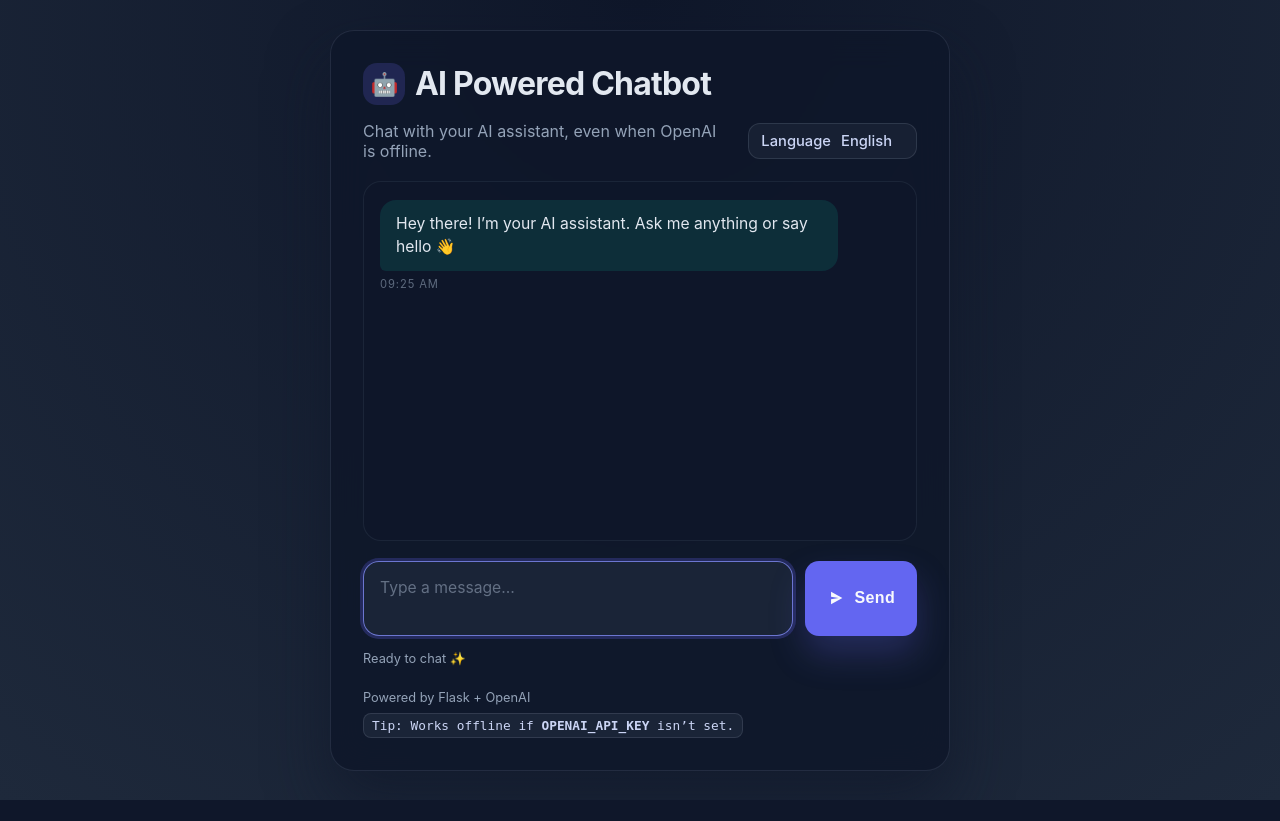
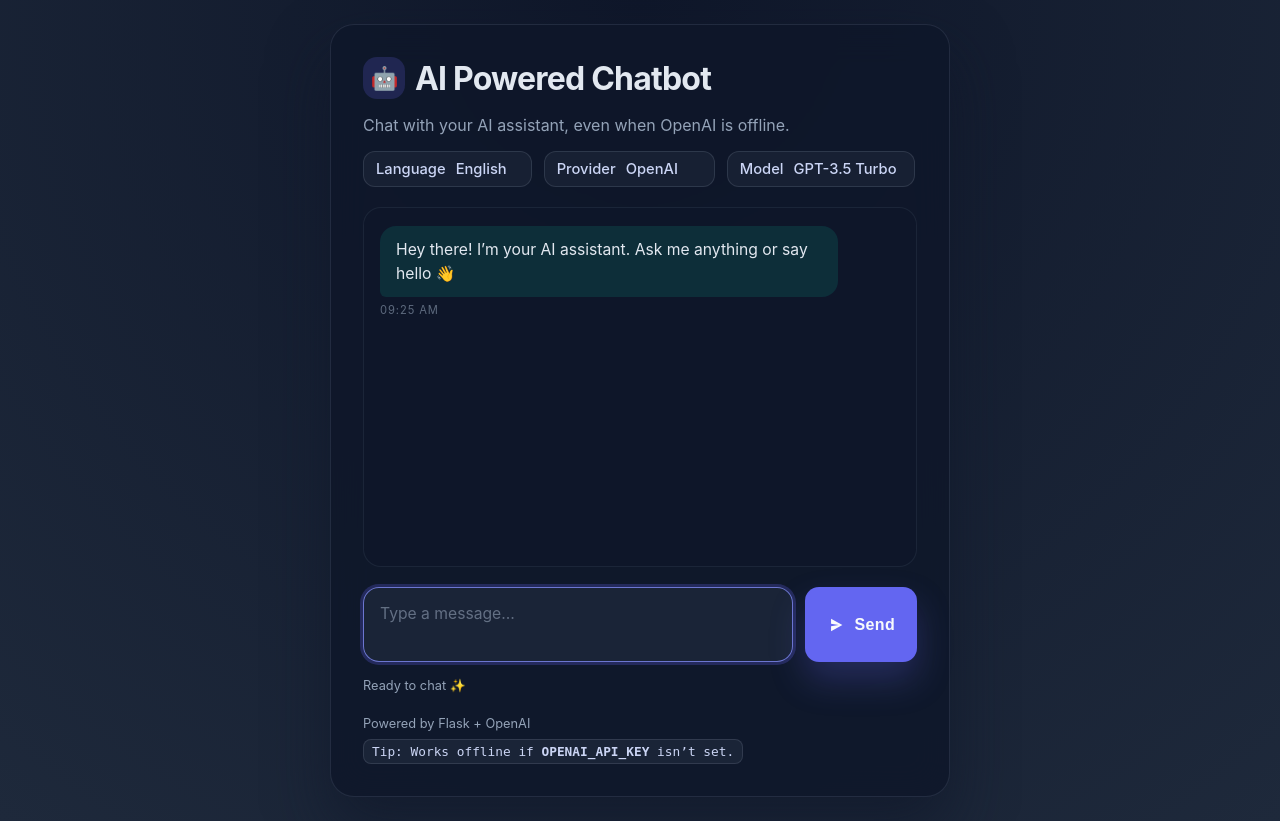
Before and after one commit to Aduracodez/AI-Powered-Chatbot, a Flask app: page / in a window 1280 px wide. Before the commit the page ends 800 px from the top, so only its background shows below. Run offline with Flask 3, Linux system fonts and the light colour scheme.

Commit message:
powered by two Ai Models

```diff
--- a/app.py
+++ b/app.py
@@ -2,6 +2,7 @@
 import os
 from dotenv import load_dotenv
 from models import db, Conversation
+import requests
 
 load_dotenv()
 
@@ -33,6 +34,10 @@
         ),
         "offline_template": "(offline demo) You said: {message}",
         "api_error_template": "(API error) {error}",
+        "local_disabled_template": (
+            "(local model unavailable) Enable the local LLM service or choose OpenAI."
+        ),
+        "local_error_template": "(Local model error) {error}",
     },
     "de": {
         "label": "German",
@@ -44,9 +49,47 @@
         ),
         "offline_template": "(Offline-Demo) Du hast gesagt: {message}",
         "api_error_template": "(API-Fehler) {error}",
+        "local_disabled_template": (
+            "(Lokales Modell nicht verfügbar) Aktiviere den lokalen Dienst oder wähle OpenAI."
+        ),
+        "local_error_template": "(Fehler im lokalen Modell) {error}",
     },
 }
 DEFAULT_LANGUAGE = "en"
+
+OPENAI_MODELS = [
+    {
+        "id": os.getenv("OPENAI_MODEL", "gpt-3.5-turbo"),
+        "label": "GPT-3.5 Turbo",
+    }
+]
+DEFAULT_OPENAI_MODEL = OPENAI_MODELS[0]["id"]
+
+LOCAL_LLM_ENABLED = os.getenv("ENABLE_LOCAL_LLM", "false").lower() == "true"
+OLLAMA_URL = os.getenv("OLLAMA_URL", "http://127.0.0.1:11434")
+LOCAL_MODELS = {
+    os.getenv("LOCAL_LLM_MODEL", "llama2"):
+        {
+            "label": os.getenv("LOCAL_LLM_LABEL", "LLaMA 2 (via Ollama)"),
+            "provider": "ollama",
+        }
+}
+DEFAULT_LOCAL_MODEL = next(iter(LOCAL_MODELS.keys()))
+
+MODEL_OPTIONS = {
+    "openai": OPENAI_MODELS,
+    "local": [
+        {"id": model_id, "label": meta["label"]}
+        for model_id, meta in LOCAL_MODELS.items()
+    ],
+}
+DEFAULT_PROVIDER = os.getenv("DEFAULT_MODEL_PROVIDER", "openai")
+if DEFAULT_PROVIDER not in MODEL_OPTIONS:
+    DEFAULT_PROVIDER = "openai"
+DEFAULT_MODELS = {
+    "openai": DEFAULT_OPENAI_MODEL,
+    "local": DEFAULT_LOCAL_MODEL,
+}
 
 # Only use OpenAI if a key is present (so the UI still works without a key)
 OPENAI_API_KEY = os.getenv("OPENAI_API_KEY")
@@ -58,9 +101,53 @@
     except Exception:
         openai_client = None  # fall back gracefully
 
+
+def build_system_prompt(language_data, user_msg):
+    """Construct a prompt for local LLMs using the language-specific system instructions."""
+    return (
+        f"{language_data['system_prompt']}\n\n"
+        f"User: {user_msg}\n"
+        "Assistant:"
+    )
+
+
+def call_local_llm(prompt: str, model_id: str) -> str:
+    """Call a locally hosted LLM (e.g., via Ollama)."""
+    if not LOCAL_LLM_ENABLED:
+        raise RuntimeError("Local LLM not enabled")
+
+    model_id = model_id or DEFAULT_LOCAL_MODEL
+    if model_id not in LOCAL_MODELS:
+        raise ValueError(f"Unknown local model '{model_id}'")
+
+    url = f"{OLLAMA_URL.rstrip('/')}/api/generate"
+    response = requests.post(
+        url,
+        json={
+            "model": model_id,
+            "prompt": prompt,
+            "stream": False,
+        },
+        timeout=120,
+    )
+    response.raise_for_status()
+    data = response.json()
+    reply = data.get("response", "").strip()
+    if not reply:
+        raise RuntimeError("Local model returned an empty response")
+    return reply
+
+
 @app.route("/")
 def home():
-    return render_template("index.html")
+    app_config = {
+        "modelOptions": MODEL_OPTIONS,
+        "defaultProvider": DEFAULT_PROVIDER,
+        "defaultModels": DEFAULT_MODELS,
+        "localLLMEnabled": LOCAL_LLM_ENABLED,
+    }
+    return render_template("index.html", app_config=app_config)
+
 
 @app.route("/chat", methods=["POST"])
 def chat():
@@ -71,34 +158,54 @@
         language_code = DEFAULT_LANGUAGE
     language_data = SUPPORTED_LANGUAGES[language_code]
 
+    provider = (payload.get("provider") or DEFAULT_PROVIDER).lower()
+    if provider not in MODEL_OPTIONS:
+        provider = DEFAULT_PROVIDER
+
     if not user_msg:
         # Message for empty input always returned in English to keep tests deterministic
         return jsonify({
             "answer": "Please type something 🙂",
             "mode": "error",
             "language": language_code,
+            "provider": provider,
         })
 
     reply = ""
     mode = "api"
 
-    if not openai_client:
-        reply = language_data["offline_template"].format(message=user_msg)
-        mode = "offline"
+    if provider == "local":
+        if not LOCAL_LLM_ENABLED:
+            reply = language_data["local_disabled_template"]
+            mode = "local_disabled"
+        else:
+            try:
+                model_id = payload.get("model") or DEFAULT_LOCAL_MODEL
+                prompt = build_system_prompt(language_data, user_msg)
+                reply = call_local_llm(prompt, model_id)
+            except Exception as exc:  # broad catch to avoid breaking UI
+                reply = language_data["local_error_template"].format(error=exc)
+                mode = "local_error"
     else:
-        try:
-            resp = openai_client.chat.completions.create(
-                model="gpt-3.5-turbo",
-                messages=[
-                    {"role": "system", "content": language_data["system_prompt"]},
-                    {"role": "user", "content": user_msg}
-                ],
-                temperature=0.3,
-            )
-            reply = resp.choices[0].message.content
-        except Exception as e:
-            reply = language_data["api_error_template"].format(error=e)
-            mode = "error"
+        # Default to OpenAI provider
+        if not openai_client:
+            reply = language_data["offline_template"].format(message=user_msg)
+            mode = "offline"
+        else:
+            try:
+                model_name = payload.get("model") or DEFAULT_OPENAI_MODEL
+                resp = openai_client.chat.completions.create(
+                    model=model_name,
+                    messages=[
+                        {"role": "system", "content": language_data["system_prompt"]},
+                        {"role": "user", "content": user_msg}
+                    ],
+                    temperature=0.3,
+                )
+                reply = resp.choices[0].message.content
+            except Exception as e:
+                reply = language_data["api_error_template"].format(error=e)
+                mode = "error"
 
     # Store conversation in database
     try:
@@ -118,6 +225,7 @@
         "answer": reply,
         "mode": mode,
         "language": language_code,
+        "provider": provider,
     })
 
 
--- a/requirements.txt
+++ b/requirements.txt
@@ -2,4 +2,5 @@
 python-dotenv>=1.0.0
 openai>=1.0.0
 Flask-SQLAlchemy>=3.1.0
+requests>=2.31.0
 gunicorn>=21.2.0
--- a/static/main.js
+++ b/static/main.js
@@ -1,3 +1,4 @@
+const appConfig = window.appConfig || {};
 const messagesEl = document.getElementById("messages");
 const inputEl = document.getElementById("userInput");
 const sendBtn = document.getElementById("sendBtn");
@@ -5,6 +6,13 @@
 const statusEl = document.getElementById("status");
 const formEl = document.getElementById("chatForm");
 const languageSelect = document.getElementById("languageSelect");
+const providerSelect = document.getElementById("providerSelect");
+const modelSelect = document.getElementById("modelSelect");
+const modelPicker = document.getElementById("modelPicker");
+
+const modelOptions = appConfig.modelOptions || {};
+const defaultModels = appConfig.defaultModels || {};
+const localLLMEnabled = appConfig.localLLMEnabled ?? false;
 
 const translations = {
   en: {
@@ -19,8 +27,17 @@
     statusOffline: "OpenAI key missing – running in demo mode.",
     statusApiError: "OpenAI couldn’t respond. Showing fallback.",
     statusSuccess: "All good! Ask away.",
+    statusLocalDisabled: "Local model is not enabled. Please start the service or pick OpenAI.",
+    statusLocalError: "Local model failed. See logs and try again.",
+    providerOpenAI: "OpenAI",
+    providerLocal: "Local LLM",
+    providerOpenAINotice: "Using OpenAI (requires API key).",
+    providerLocalNotice: localLLMEnabled
+      ? "Using the local model. Make sure Ollama is running."
+      : "Local model currently disabled.",
     languageChanged: "Got it! I’ll reply in English.",
     languageChangedPrompt: "Language updated to English.",
+    modelChanged: "Model switched to {model}.",
   },
   de: {
     greeting: "Hallo! Ich bin deine KI-Assistentin. Stell mir eine Frage oder sag Hallo 👋",
@@ -34,17 +51,41 @@
     statusOffline: "OpenAI-Schlüssel fehlt – Demo-Modus aktiv.",
     statusApiError: "OpenAI konnte nicht antworten. Zeige Fallback.",
     statusSuccess: "Alles gut! Stell deine Frage.",
+    statusLocalDisabled: "Lokales Modell nicht aktiviert. Starte den Dienst oder wähle OpenAI.",
+    statusLocalError: "Lokales Modell fehlgeschlagen. Prüfe die Logs und versuche es erneut.",
+    providerOpenAI: "OpenAI",
+    providerLocal: "Lokales LLM",
+    providerOpenAINotice: "Verwende OpenAI (API-Schlüssel erforderlich).",
+    providerLocalNotice: localLLMEnabled
+      ? "Verwende das lokale Modell. Stelle sicher, dass Ollama läuft."
+      : "Lokales Modell derzeit deaktiviert.",
     languageChanged: "Alles klar! Ich antworte jetzt auf Deutsch.",
     languageChangedPrompt: "Sprache auf Deutsch umgestellt.",
+    modelChanged: "Modell zu {model} gewechselt.",
   },
 };
 
 let currentLanguage = languageSelect?.value || "en";
+let currentProvider = appConfig.defaultProvider || "openai";
+let currentModel = defaultModels[currentProvider] ||
+  (modelOptions[currentProvider] || [])[0]?.id || "";
 const sessionId = getOrCreateSessionId();
 
 function t(key) {
   const catalog = translations[currentLanguage] || translations.en;
   return catalog[key] ?? key;
+}
+
+function format(key, vars = {}) {
+  const template = t(key);
+  return template.replace(/\{(\w+)\}/g, (_, name) => vars[name] ?? "");
+}
+
+function providerLabel(providerId) {
+  if (providerId === "local") {
+    return t("providerLocal");
+  }
+  return t("providerOpenAI");
 }
 
 function getOrCreateSessionId() {
@@ -110,6 +151,38 @@
   inputEl.style.height = `${Math.min(inputEl.scrollHeight, 160)}px`;
 }
 
+function populateProviderSelect() {
+  providerSelect.innerHTML = "";
+  Object.keys(modelOptions).forEach((providerId) => {
+    const option = document.createElement("option");
+    option.value = providerId;
+    option.textContent = providerLabel(providerId);
+    providerSelect.appendChild(option);
+  });
+  providerSelect.value = currentProvider;
+}
+
+function populateModelSelect() {
+  const options = modelOptions[currentProvider] || [];
+  modelSelect.innerHTML = "";
+  if (!options.length) {
+    modelPicker.style.display = "none";
+    currentModel = "";
+    return;
+  }
+  modelPicker.style.display = "inline-flex";
+  options.forEach(({ id, label }) => {
+    const option = document.createElement("option");
+    option.value = id;
+    option.textContent = label;
+    modelSelect.appendChild(option);
+  });
+  if (!options.some(({ id }) => id === currentModel)) {
+    currentModel = defaultModels[currentProvider] || options[0].id;
+  }
+  modelSelect.value = currentModel;
+}
+
 async function handleSubmit(event) {
   event.preventDefault();
   const message = inputEl.value.trim();
@@ -131,6 +204,8 @@
         message,
         session_id: sessionId,
         language: currentLanguage,
+        provider: currentProvider,
+        model: currentModel,
       }),
     });
 
@@ -145,9 +220,14 @@
       case "error":
         setStatus(t("statusApiError"), "error");
         break;
+      case "local_disabled":
+        setStatus(t("statusLocalDisabled"), "error");
+        break;
+      case "local_error":
+        setStatus(t("statusLocalError"), "error");
+        break;
       default:
         setStatus(t("statusSuccess"), "success");
-        break;
     }
   } catch (error) {
     console.error(error);
@@ -169,15 +249,32 @@
 
 function handleLanguageChange(event) {
   currentLanguage = event.target.value;
-  const message = t("languageChanged");
   applyLanguageSettings();
   setStatus(t("languageChangedPrompt"), "success");
-  appendMessage("bot", message);
+  appendMessage("bot", t("languageChanged"));
+  inputEl.focus();
+}
+
+function handleProviderChange(event) {
+  currentProvider = event.target.value;
+  currentModel = defaultModels[currentProvider] ||
+    (modelOptions[currentProvider] || [])[0]?.id || "";
+  populateModelSelect();
+  const noticeKey = currentProvider === "local" ? "providerLocalNotice" : "providerOpenAINotice";
+  setStatus(t(noticeKey), currentProvider === "local" && !localLLMEnabled ? "error" : "info");
+  inputEl.focus();
+}
+
+function handleModelChange(event) {
+  currentModel = event.target.value;
+  setStatus(format("modelChanged", { model: event.target.selectedOptions[0]?.textContent || currentModel }), "info");
   inputEl.focus();
 }
 
 function setup() {
   applyLanguageSettings();
+  populateProviderSelect();
+  populateModelSelect();
   appendMessage("bot", t("greeting"));
   resetInputHeight();
   inputEl.focus();
@@ -193,6 +290,8 @@
   });
 
   languageSelect.addEventListener("change", handleLanguageChange);
+  providerSelect.addEventListener("change", handleProviderChange);
+  modelSelect.addEventListener("change", handleModelChange);
 }
 
 setup();
--- a/templates/index.html
+++ b/templates/index.html
@@ -89,7 +89,15 @@
       flex: 1;
     }
 
-    .language-picker {
+    .control-group {
+      display: flex;
+      align-items: center;
+      gap: 12px;
+      flex-wrap: wrap;
+      justify-content: flex-end;
+    }
+
+    .picker {
       display: inline-flex;
       align-items: center;
       gap: 10px;
@@ -102,11 +110,11 @@
       font-weight: 500;
     }
 
-    .language-picker label {
+    .picker label {
       cursor: pointer;
     }
 
-    .language-picker select {
+    .picker select {
       appearance: none;
       background: transparent;
       border: none;
@@ -116,7 +124,7 @@
       cursor: pointer;
     }
 
-    .language-picker select:focus {
+    .picker select:focus {
       outline: none;
     }
 
@@ -343,12 +351,22 @@
       <h1><span>🤖</span>AI Powered Chatbot</h1>
       <div class="toolbar">
         <p>Chat with your AI assistant, even when OpenAI is offline.</p>
-        <div class="language-picker">
-          <label for="languageSelect">Language</label>
-          <select id="languageSelect" aria-label="Choose chat language">
-            <option value="en">English</option>
-            <option value="de">Deutsch</option>
-          </select>
+        <div class="control-group">
+          <div class="picker">
+            <label for="languageSelect">Language</label>
+            <select id="languageSelect" aria-label="Choose chat language">
+              <option value="en">English</option>
+              <option value="de">Deutsch</option>
+            </select>
+          </div>
+          <div class="picker">
+            <label for="providerSelect">Provider</label>
+            <select id="providerSelect" aria-label="Choose AI provider"></select>
+          </div>
+          <div class="picker" id="modelPicker">
+            <label for="modelSelect">Model</label>
+            <select id="modelSelect" aria-label="Choose AI model"></select>
+          </div>
         </div>
       </div>
     </header>
@@ -374,6 +392,9 @@
     </footer>
   </main>
 
+  <script>
+    window.appConfig = {{ app_config | tojson }};
+  </script>
   <script src="{{ url_for('static', filename='main.js') }}"></script>
 </body>
 </html>
```
Also changed, not shown: tests/test_app.py (+34 -2 lines).
